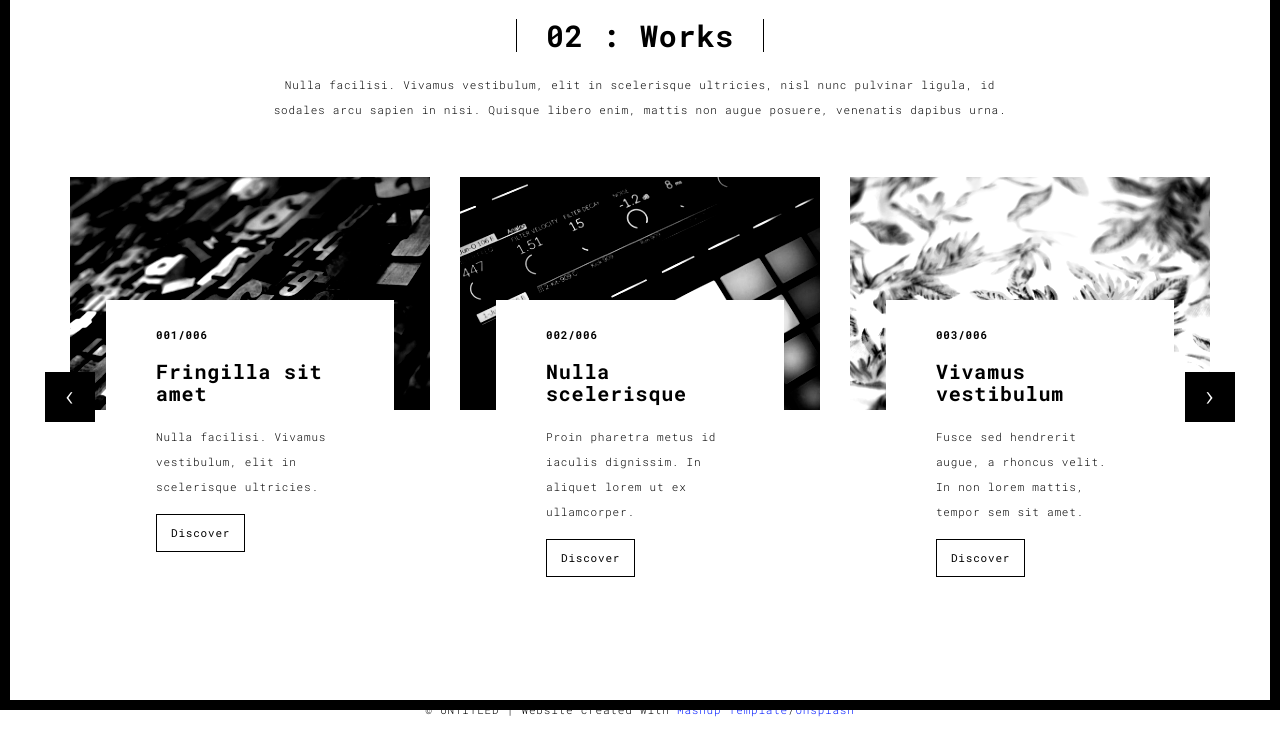
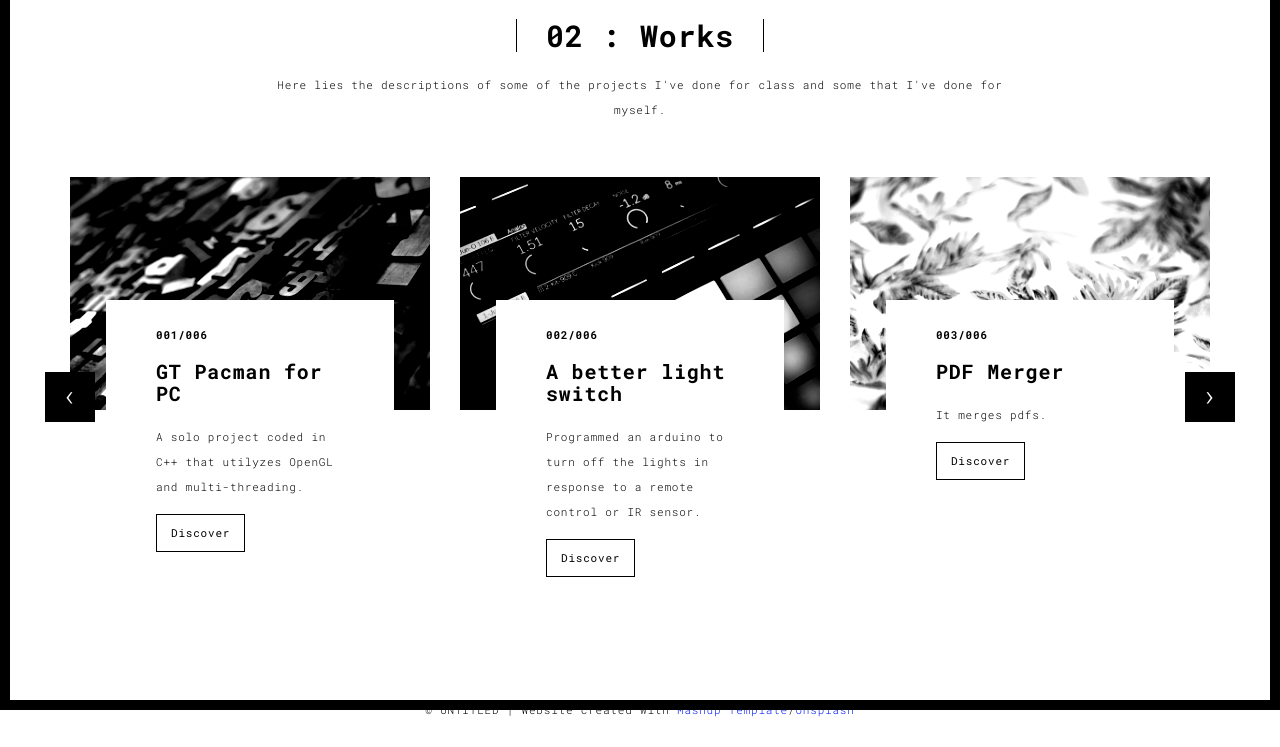
Before and after one commit to aholley30/portfolio, a Flask app: page /works.html in a window 1280 px wide. Shown: the part 90-837 px from the top of the page. Run offline with Flask 2, Linux system fonts and the light colour scheme; some libraries are stand-ins or nearby versions.

Commit message:
updated works

```diff
--- a/templates/works.html
+++ b/templates/works.html
@@ -57,7 +57,7 @@
       <div class="col-sm-8 col-sm-offset-2 section-container-spacer">
         <div class="text-center">
           <h1 class="h2">02 : Works</h1>
-          <p>Nulla facilisi. Vivamus vestibulum, elit in scelerisque ultricies, nisl nunc pulvinar ligula, id sodales arcu sapien in nisi. Quisque libero enim, mattis non augue posuere, venenatis dapibus urna.</p>
+          <p>Here lies the descriptions of some of the projects I've done for class and some that I've done for myself.</p>
         </div>
       </div>
 
@@ -75,8 +75,8 @@
                       </a>
                       <div class="card-container card-container-lg">
                         <h4>001/006</h4>
-                        <h3>Fringilla sit amet</h3>
-                        <p>Nulla facilisi. Vivamus vestibulum, elit in scelerisque ultricies.</p>
+                        <h3>GT Pacman for PC</h3>
+                        <p>A solo project coded in C++ that utilyzes OpenGL and multi-threading.</p>
                         <a href="./work.html" title="" class="btn btn-default">Discover</a>
                       </div>
                     </div>
@@ -86,8 +86,8 @@
                       </a>
                       <div class="card-container card-container-lg">
                         <h4>002/006</h4>
-                        <h3>Nulla scelerisque</h3>
-                        <p>Proin pharetra metus id iaculis dignissim. In aliquet lorem ut ex ullamcorper.</p>
+                        <h3>A better light switch</h3>
+                        <p>Programmed an arduino to turn off the lights in response to a remote control or IR sensor.</p>
                         <a href="./work.html" title="" class="btn btn-default">Discover</a>
                       </div>
                     </div>
@@ -97,8 +97,8 @@
                       </a>
                       <div class="card-container card-container-lg">
                         <h4>003/006</h4>
-                        <h3>Vivamus vestibulum</h3>
-                        <p>Fusce sed hendrerit augue, a rhoncus velit. In non lorem mattis, tempor sem sit amet.</p>
+                        <h3>PDF Merger</h3>
+                        <p>It merges pdfs.</p>
                         <a href="./work.html" title="" class="btn btn-default">Discover</a>
                       </div>
                     </div>
@@ -115,8 +115,8 @@
                     </a>
                     <div class="card-container">
                       <h4>004/006</h4>
-                      <h3>Nulla scelerisque</h3>
-                      <p>Proin pharetra metus id iaculis dignissim. In aliquet lorem ut ex ullamcorper.</p>
+                      <h3>A little RPG</h3>
+                      <p>Programmed a game onto an mbed microcontroller.</p>
                       <a href="./work.html" class="btn btn-default">Discover</a>
                     </div>
                   </div>
@@ -126,8 +126,8 @@
                       </a>
                       <div class="card-container">
                         <h4>005/006</h4>
-                        <h3>Fringilla sit amet</h3>
-                        <p>Nulla facilisi. Vivamus vestibulum, elit in scelerisque ultricies.</p>
+                        <h3>Guess the number</h3>
+                        <p>You get to compete against binary search to guess the correct number.</p>
                         <a href="./work.html" class="btn btn-default">Discover</a>
                       </div>
                     </div>
```
